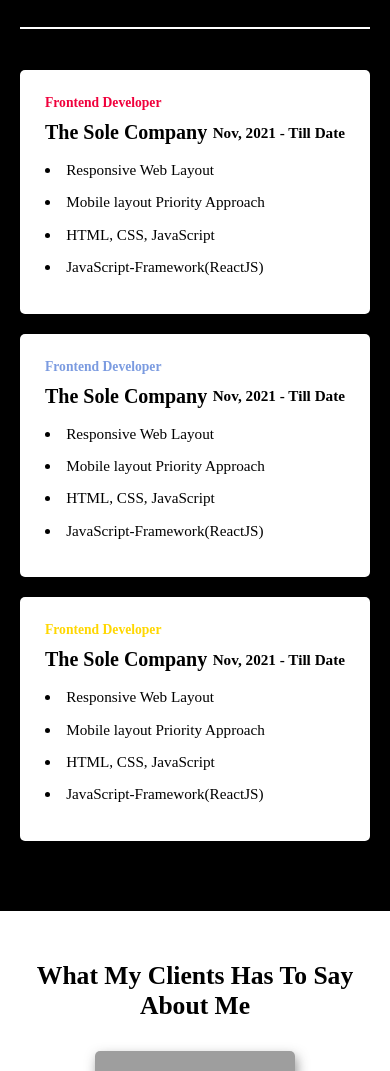
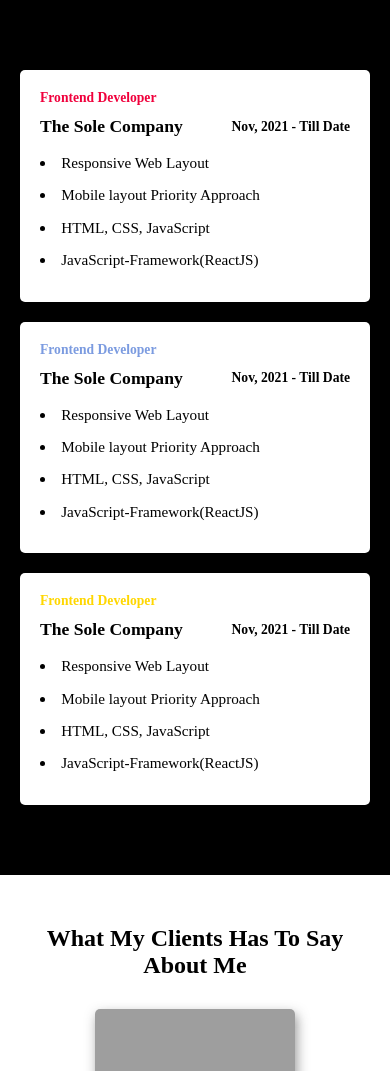
Before and after one commit to onakoyakayode/my-portfolio, a React (Create React App) app: page / in a window 390 px wide. Shown: the part 5289-6360 px from the top of the page. Built offline with nearby package versions, Linux system fonts and the light colour scheme; grey boxes are pictures that could not be loaded; a web font is replaced by a local one.

Commit message:
reduce background image

```diff
--- a/src/style.css
+++ b/src/style.css
@@ -872,7 +872,7 @@ section {
 .my-experience-roles {
     position: relative;
     background-color: #fff;
-    padding: 25px;
+    padding: 20px;
     border-radius: 5px;
     margin-block-end: 20px;
 }
@@ -909,7 +909,7 @@ section {
         height: 2px;
         position: absolute;
         left: 0%;
-        top: 40.2%;
+        top: 38.2%;
     }
 }
 
@@ -941,7 +941,7 @@ section {
 
 @media only screen and (max-width: 600px) {
     .my-experience-heading {
-        font-size: 1.25rem;
+        font-size: 1.1rem;
     }
 }
 
@@ -951,7 +951,7 @@ section {
 
 @media only screen and (max-width: 600px) {
     .my-experience-date {
-        font-size: .95rem;
+        font-size: .85rem;
     }
 }
 
@@ -994,7 +994,7 @@ section {
 
 @media only screen and (max-width: 600px) {
     .about-title {
-        font-size: 1.6rem;
+        font-size: 1.5rem;
     }
 }
 
```
